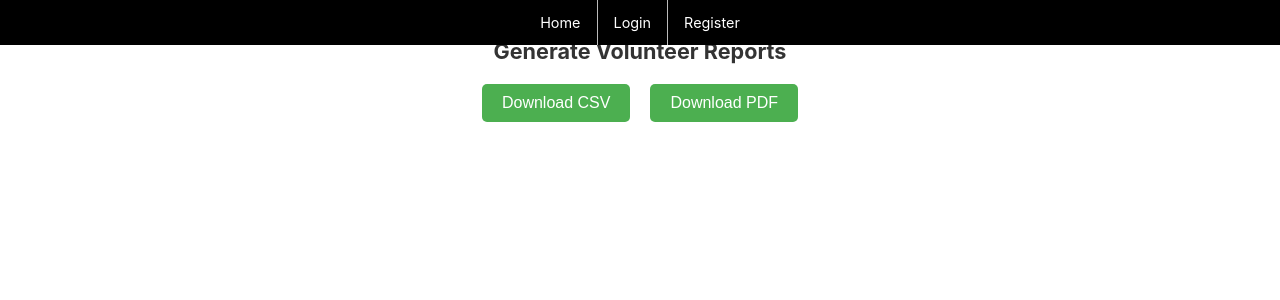
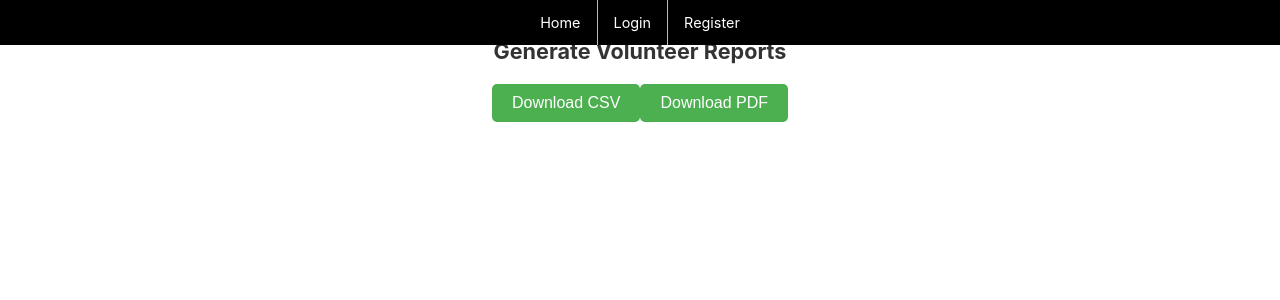
Before and after one commit to SheildSheild/COSC4351-Project, a React (Create React App) app in the folder client/: page /Reports in a window 1280 px wide. Shown: the top 300 px of the page. Built offline with nearby package versions, Linux system fonts and the light colour scheme.

Commit message:
make css regional

```diff
--- a/client/src/components/reports/reports.css
+++ b/client/src/components/reports/reports.css
@@ -3,12 +3,12 @@
   padding: 20px;
 }
 
-  .report-buttons {
+.reports-page .report-buttons {
   margin: 20px 0;
 }
 
-  button {
-    margin: 0 10px;
+.reports-page button {
+  margin: 0 0px;
   padding: 10px 20px;
   background-color: #4CAF50;
   color: white;
@@ -18,6 +18,6 @@
   font-size: 16px;
 }
 
-  button:hover {
+.reports-page button:hover {
   background-color: #45a049;
 }
```
Lines whose indentation alone changed are shown as unchanged.
